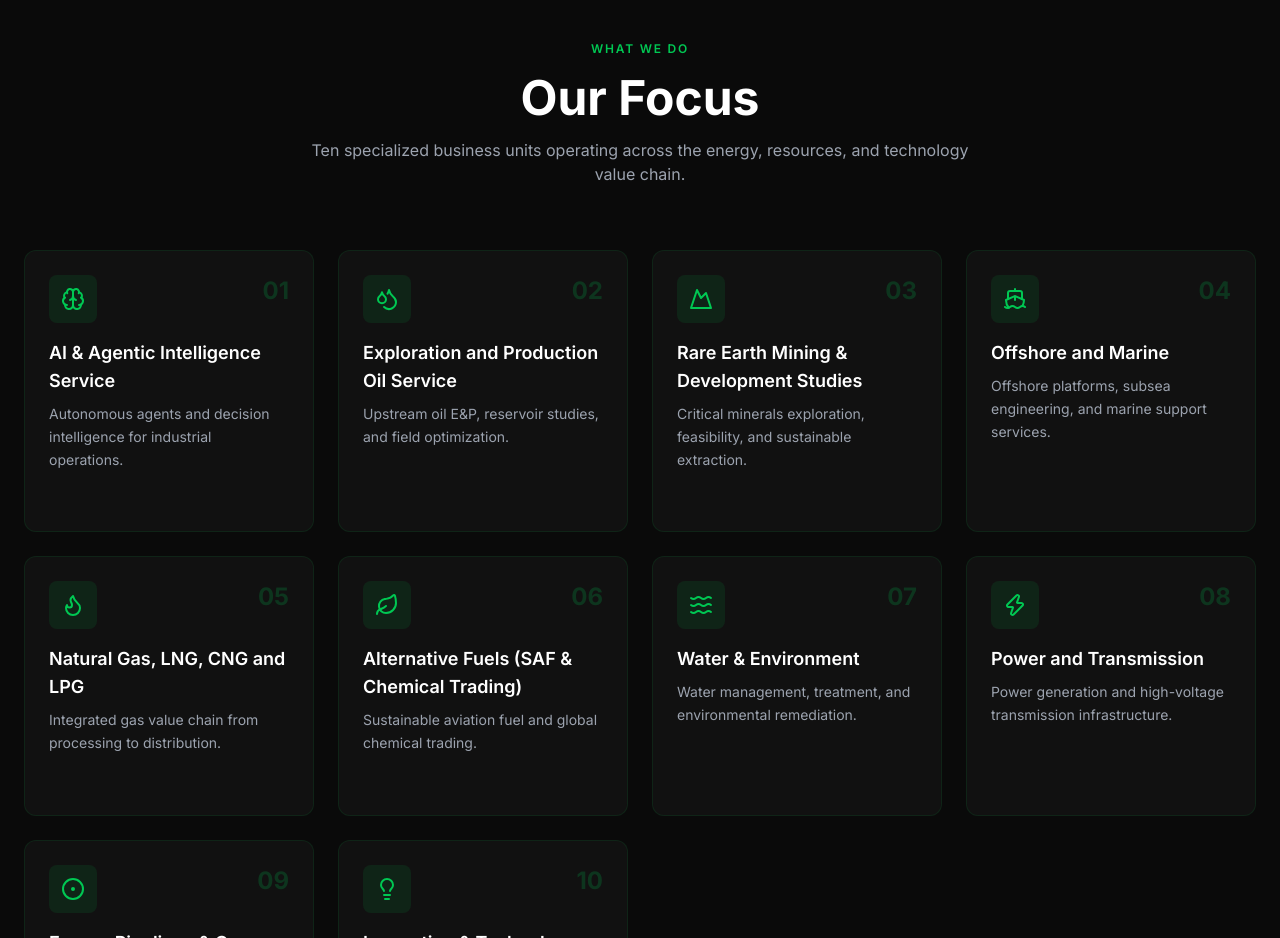
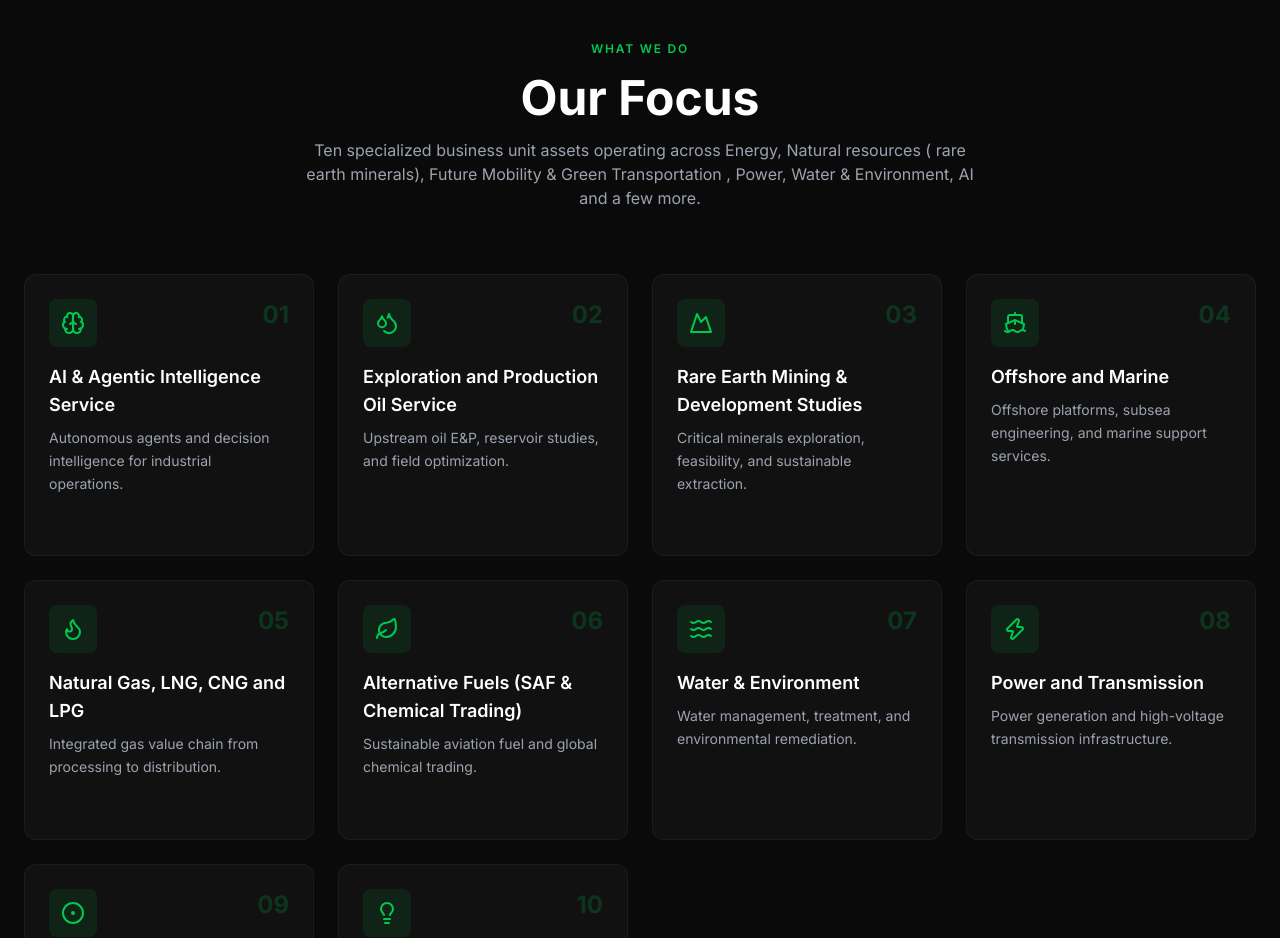
Before and after one commit to chrisniger/gastec, a Next.js app: page / in a window 1280 px wide. Shown: the part 1540-2478 px from the top of the page. Built offline with nearby package versions, Linux system fonts and the light colour scheme.

Commit message:
Update FocusSection subtitle copy

```diff
--- a/src/components/FocusSection.tsx
+++ b/src/components/FocusSection.tsx
@@ -98,8 +98,7 @@
             Our Focus
           </h2>
           <p className="mt-4 text-brand-grey max-w-2xl mx-auto">
-            Ten specialized business units operating across the energy, resources,
-            and technology value chain.
+            Ten specialized business unit assets operating across  Energy, Natural resources ( rare earth minerals), Future Mobility &amp; Green Transportation , Power, Water &amp; Environment, AI and a few more.
           </p>
         </motion.div>
 
```
